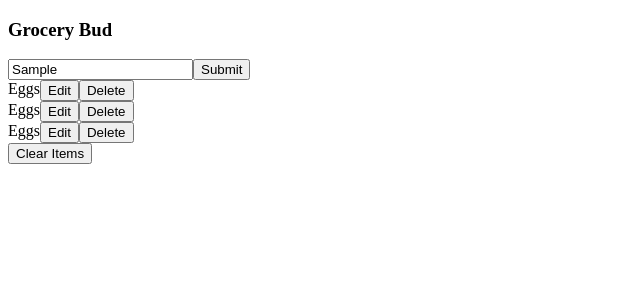
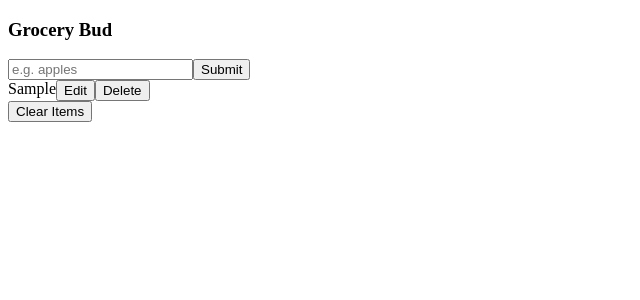
Before and after one commit to aloysiusberonque/Midterm-Exam-Grocery-Bud, a React (Vite) app in the folder GroceryBud/: page / in a window 1280 px wide. Both pictures are taken after typing "Sample" into the empty fields and a click on the button "Submit". Shown: the top 300 px of the page, without its empty margins (0-640 px from the left). Built offline with nearby package versions, Linux system fonts and the light colour scheme.

Commit message:
Implemented the adding of items to the list

```diff
--- a/GroceryBud/src/App.jsx
+++ b/GroceryBud/src/App.jsx
@@ -1,25 +1,52 @@
-import { useState } from 'react'
-import List from './List';
-import './App.css'
+import { useState } from "react";
+import List from "./List";
+import "./App.css";
+
+const getLocalStorage = () => {
+  let list = localStorage.getItem("list");
+  if (list) {
+    return (list = JSON.parse(localStorage.getItem("list")));
+  } else {
+    return [];
+  }
+};
 
 function App() {
+  const [list, setList] = useState("");
+  const [name, setName] = useState("");
+
+  const handleSubmit = (e) => {
+    e.preventDefault();
+    const newItem = { id: new Date().getTime().toString(), title: name };
+
+    setList([...list, newItem]);
+    setName("");
+
+    // localStorage.clear();
+  };
+
   return (
     <section>
-      <div>
+      <form onSubmit={handleSubmit}>
         <h3>Grocery Bud</h3>
         <div>
-          <input></input>
+          <input
+            type="text"
+            placeholder="e.g. apples"
+            value={name}
+            onChange={(e) => setName(e.target.value)}
+          ></input>
           <button>Submit</button>
         </div>
-      </div>
-      <div>
-        <List />
-        <List />
-        <List />
-        <button>Clear Items</button>
-      </div>
+      </form>
+      {list.length > 0 && (
+        <div>
+          <List items={list} />
+          <button>Clear Items</button>
+        </div>
+      )}
     </section>
-  )
+  );
 }
 
-export default App
+export default App;
--- a/GroceryBud/src/List.jsx
+++ b/GroceryBud/src/List.jsx
@@ -1,16 +1,22 @@
 import React from "react";
 
-function List() {
-    return(
-        <div>
-          <article className="article-container">
-            <p>Eggs</p>
+const List = ({ items }) => {
+  return (
+    <div>
+      {items.map((item) => {
+        const { id, title } = item;
+        return (
+          <article className="article-container" key={id}>
+            <p>{title}</p>
             <div>
               <button>Edit</button>
               <button>Delete</button>
             </div>
           </article>
-        </div>)
-}
+        );
+      })}
+    </div>
+  );
+};
 
 export default List;
```
